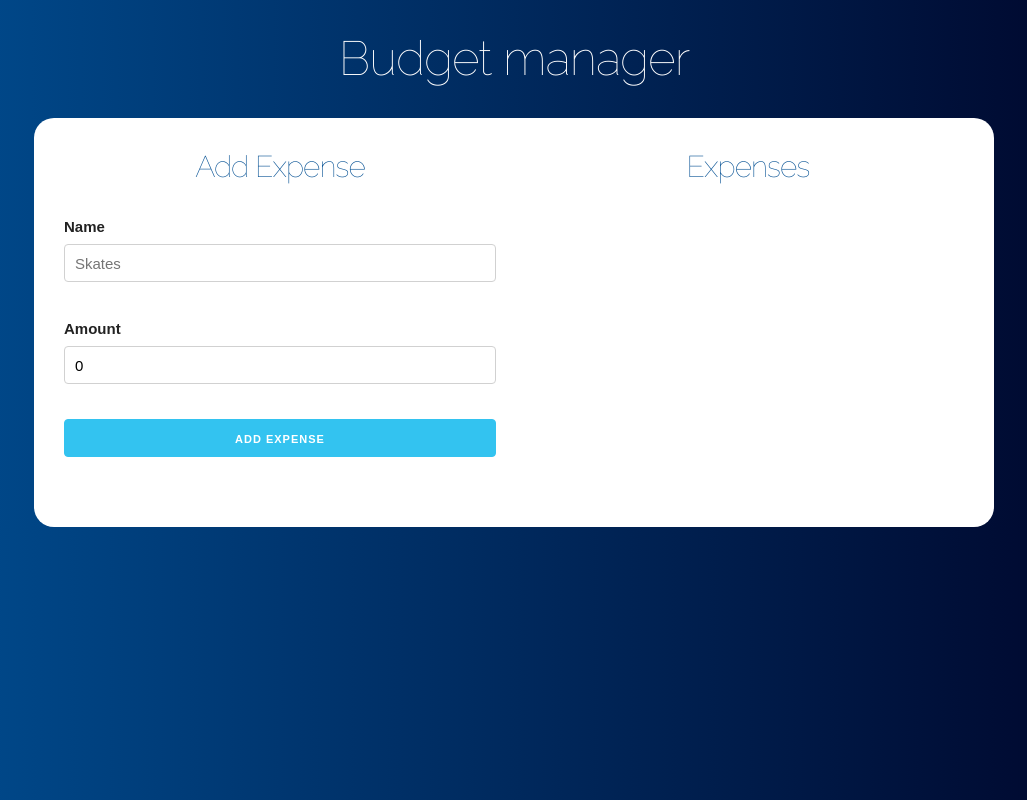
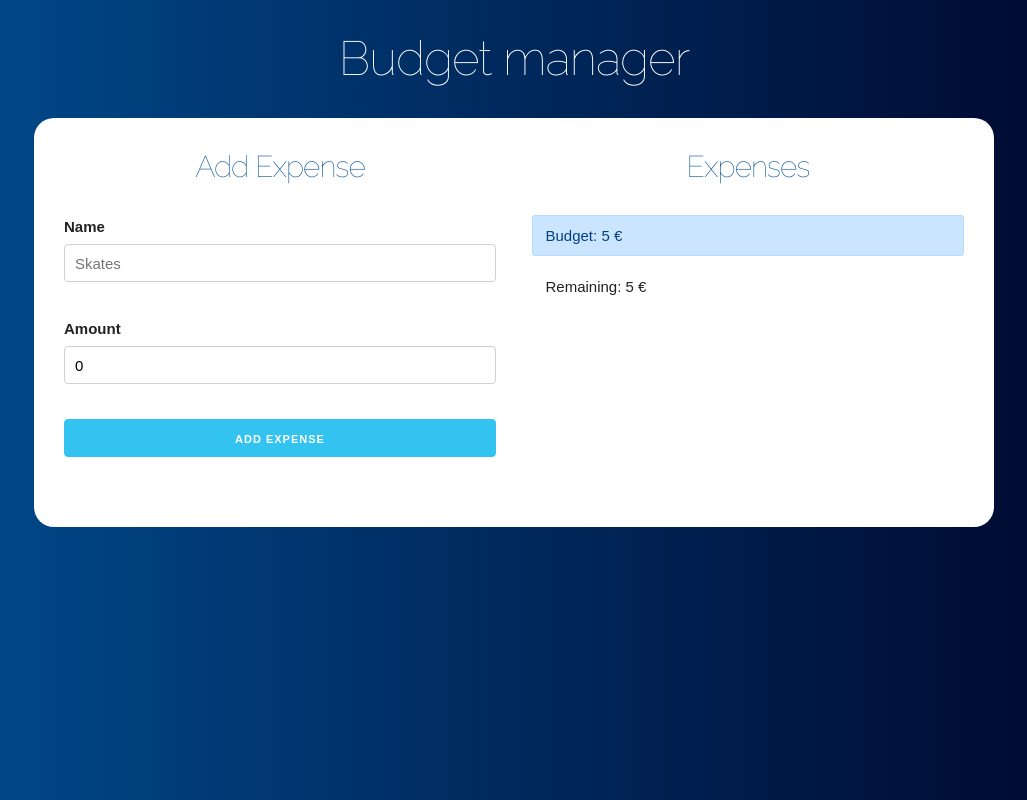
Before and after one commit to Pedrobusou/budget-manager, a React (Create React App) app: page / in a window 1280 px wide. Both pictures are taken after typing "5" into the empty fields and a click on the input "Set". Shown: the whole page, without its empty margins (126-1153 px from the left). Built offline with nearby package versions, Linux system fonts and the light colour scheme.

Commit message:
Add RemainingBudget

```diff
--- a/src/App.js
+++ b/src/App.js
@@ -2,6 +2,7 @@ import React, {useState} from 'react';
 import BudgetForm from './components/BudgetForm';
 import ExpenseForm from './components/ExpenseForm';
 import ExpensesList from './components/ExpensesList';
+import RemainingBudget from './components/RemainingBudget';
 
 function App() {
   const [budget, setBudget] = useState(0);
@@ -28,6 +29,7 @@ function App() {
             </div>
             <div className="one-half column">
               <ExpensesList expenses={expenses} />
+              <RemainingBudget budget={budget} remaining={remaining} />
             </div>
           </div>
         )}
--- /dev/null
+++ b/src/components/RemainingBudget.js
@@ -0,0 +1,10 @@
+import React, {Fragment} from 'react';
+
+const RemainingBudget = ({budget, remaining}) => (
+  <Fragment>
+    <div className="alert alert--primary">Budget: {budget} €</div>
+    <div className="alert">Remaining: {remaining} €</div>
+  </Fragment>
+);
+
+export default RemainingBudget;
```
